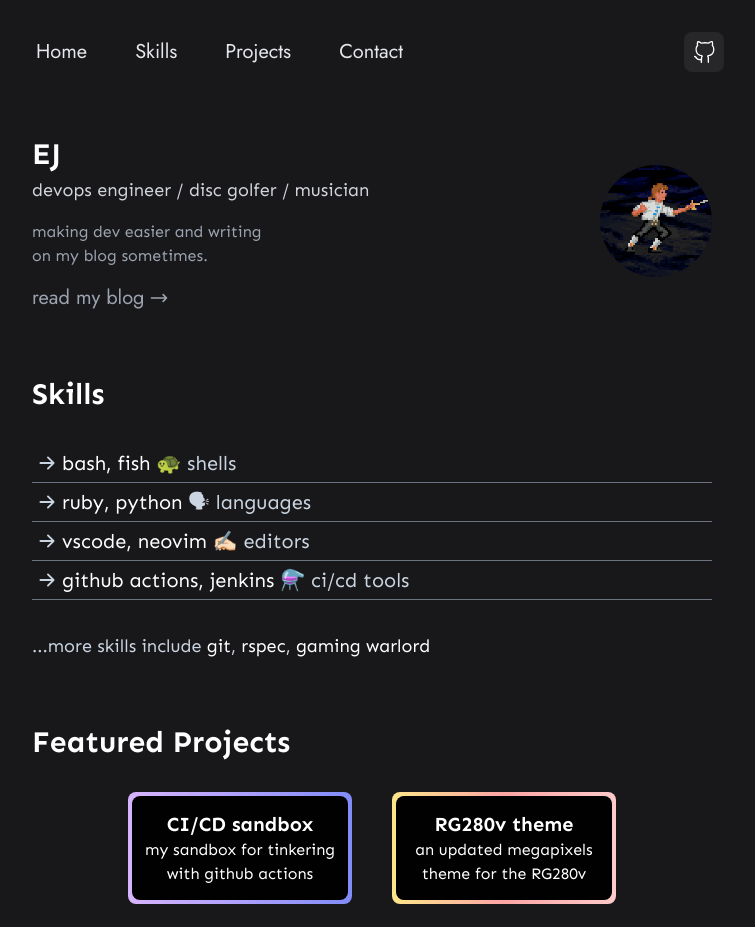
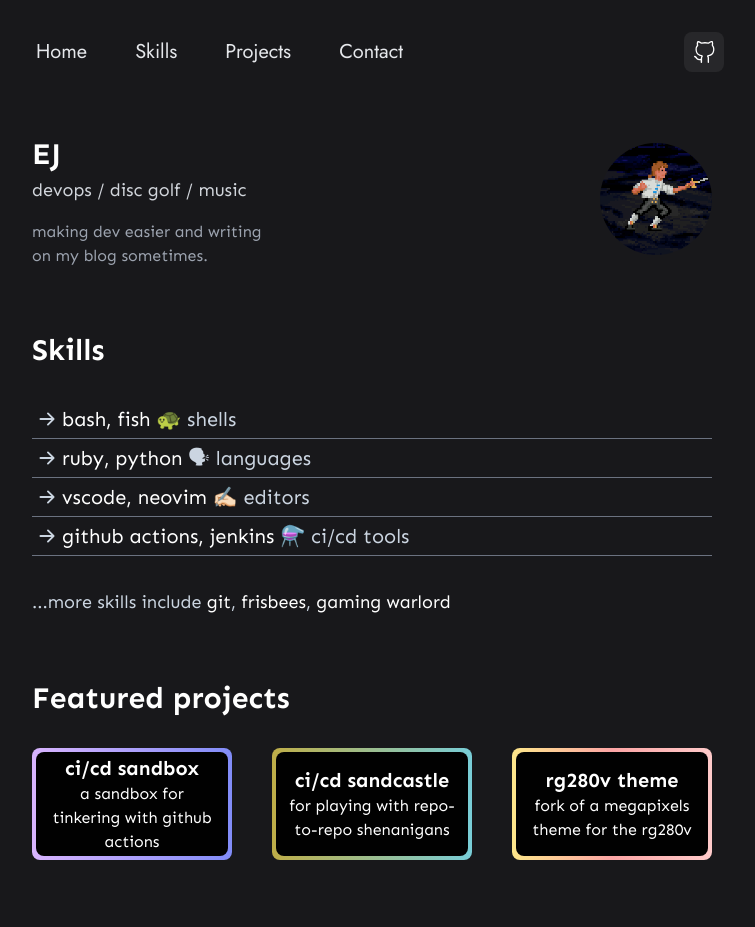
Before and after one commit to Mawdac/portfolio, a Next.js app: page / in a window 1280 px wide. Shown: the top 927 px of the page, without its empty margins (268-1023 px from the left). Built offline with nearby package versions, Linux system fonts and the light colour scheme; no server answers.

Commit message:
:sparkles: feat: Update all sections with more

```diff
--- a/components/Misc/Icons.collection.tsx
+++ b/components/Misc/Icons.collection.tsx
@@ -4,6 +4,7 @@
 import { HiOutlineArrowNarrowRight } from "react-icons/hi";
 import { FaDiscord } from "react-icons/fa";
 import { VscGithubAlt } from "react-icons/vsc";
+import { ImLinkedin2 } from "react-icons/im";
 
 export {
   BsSpotify,
@@ -13,4 +14,5 @@
   BsArrowRightShort,
   FaDiscord,
   VscGithubAlt,
+  ImLinkedin2
 };
--- a/components/Sections/About.section.tsx
+++ b/components/Sections/About.section.tsx
@@ -11,7 +11,7 @@
       <div>
         <p className="text-3xl font-bold text-white">EJ</p>
         <p className="mt-1 text-lg text-gray-300">
-          devops engineer / disc golfer / musician
+          devops / disc golf / music
         </p>
 
         <p className="mt-4 text-gray-400">
@@ -19,7 +19,7 @@
           my blog sometimes.
         </p>
 
-        <Link href="https://maddawik.hashnode.dev/" passHref>
+        {/* <Link href="https://maddawik.hashnode.dev/" passHref>
           <a
             className="mt-4 flex cursor-pointer flex-row items-center gap-1 font-jost text-xl text-gray-400 duration-100 hover:ml-2"
             target="_blank"
@@ -28,7 +28,7 @@
             read my blog
             <HiOutlineArrowNarrowRight />
           </a>
-        </Link>
+        </Link> */}
       </div>
 
       <div className="hidden custom:block">
--- a/components/Sections/Contact.section.tsx
+++ b/components/Sections/Contact.section.tsx
@@ -4,6 +4,7 @@
   BsSpotify,
   MdEmail,
   AiOutlineGithub,
+  ImLinkedin2
 } from "../Misc/Icons.collection";
 
 import { Icon } from "../Misc/Icon.component";
@@ -15,6 +16,8 @@
 
       <div className="my-8 flex flex-row justify-center gap-x-4">
         <Icon icon={<AiOutlineGithub />} url="https://github.com/mawdac" />
+
+        <Icon icon={<ImLinkedin2 />} url="https://linkedin.com/in/edward-ej-reilly-722878a6" />
 
         <Icon icon={<MdEmail />} url="mailto:edwardreillycomputers@gmail.com" />
 
--- a/components/Sections/Projects.section.tsx
+++ b/components/Sections/Projects.section.tsx
@@ -5,7 +5,7 @@
 const Projects: NextComponentType = () => {
   return (
     <div className="my-16 px-3 font-sen" id="projects">
-      <p className="text-3xl font-bold text-white">Featured Projects</p>
+      <p className="text-3xl font-bold text-white">Featured projects</p>
       <div className="my-8 flex flex-col items-center justify-center gap-10 sm:flex-row">
         <Link href="https://github.com/Mawdac/github-actions-sandbox" passHref>
           <a
@@ -14,8 +14,21 @@
             rel="noopener noreferrer"
           >
             <div className="flex h-full w-full flex-col items-center justify-center rounded-lg bg-primary px-2 text-center font-medium">
-              <p className="text-xl font-semibold">CI/CD sandbox</p>
-              <p>my sandbox for tinkering with github actions</p>
+              <p className="text-xl font-semibold">ci/cd sandbox</p>
+              <p>a sandbox for tinkering with github actions</p>
+            </div>
+          </a>
+        </Link>
+
+        <Link href="https://github.com/Mawdac/github-actions-sandcastle" passHref>
+          <a
+            className="h-[7rem] w-[14rem] cursor-pointer rounded-lg bg-gradient-to-r from-[#BFAE48] to-[#78CDD7] p-1 text-white duration-100 hover:scale-105"
+            target="_blank"
+            rel="noopener noreferrer"
+          >
+            <div className="flex h-full w-full flex-col items-center justify-center rounded-lg bg-primary px-2 text-center font-medium">
+              <p className="text-xl font-semibold">ci/cd sandcastle</p>
+              <p>for playing with repo-to-repo shenanigans</p>
             </div>
           </a>
         </Link>
@@ -27,8 +40,8 @@
             rel="noopener noreferrer"
           >
             <div className="flex h-full w-full flex-col items-center justify-center rounded-lg bg-primary px-2 text-center font-medium">
-              <p className="text-xl font-semibold">RG280v theme</p>
-              <p>an updated megapixels theme for the RG280v</p>
+              <p className="text-xl font-semibold">rg280v theme</p>
+              <p>fork of a megapixels theme for the rg280v</p>
             </div>
           </a>
         </Link>
--- a/components/Sections/Skills.section.tsx
+++ b/components/Sections/Skills.section.tsx
@@ -33,7 +33,7 @@
 
       <p className="text-lg font-medium text-slate-300">
         ...more skills include <span className="text-white">git</span>,{" "}
-        <span className="text-white">rspec</span>,{" "}
+        <span className="text-white">frisbees</span>,{" "}
         <span className="text-white">gaming warlord</span>{" "}
       </p>
     </div>
--- a/pages/_app.tsx
+++ b/pages/_app.tsx
@@ -36,7 +36,7 @@
         defaultTitle="EJ | DevOps Engineer"
         description="Hey! I'm EJ, A DevOps Engineer, Disc Golfer and a Musician!"
         openGraph={{
-          url: "https://maddawik.hashnode.dev/",
+          url: "https://portfolio-mawdac.vercel.app/",
           title: "EJ | DevOps Engineer",
           description:
             "Hey! I'm EJ, A DevOps Engineer, Disc Golfer and a Musician!"
@@ -45,7 +45,7 @@
           {
             property: "keywords",
             content:
-              "DevOps Engineer, EJ, Maddawik, ci, cd, continuous integration, continuous development, tech enthusiast, open source, disc golf, music",
+              "DevOps Engineer, EJ, Mawdac, ci, cd, continuous integration, continuous development, open source, disc golf, music, video games",
           },
         ]}
       />
```
